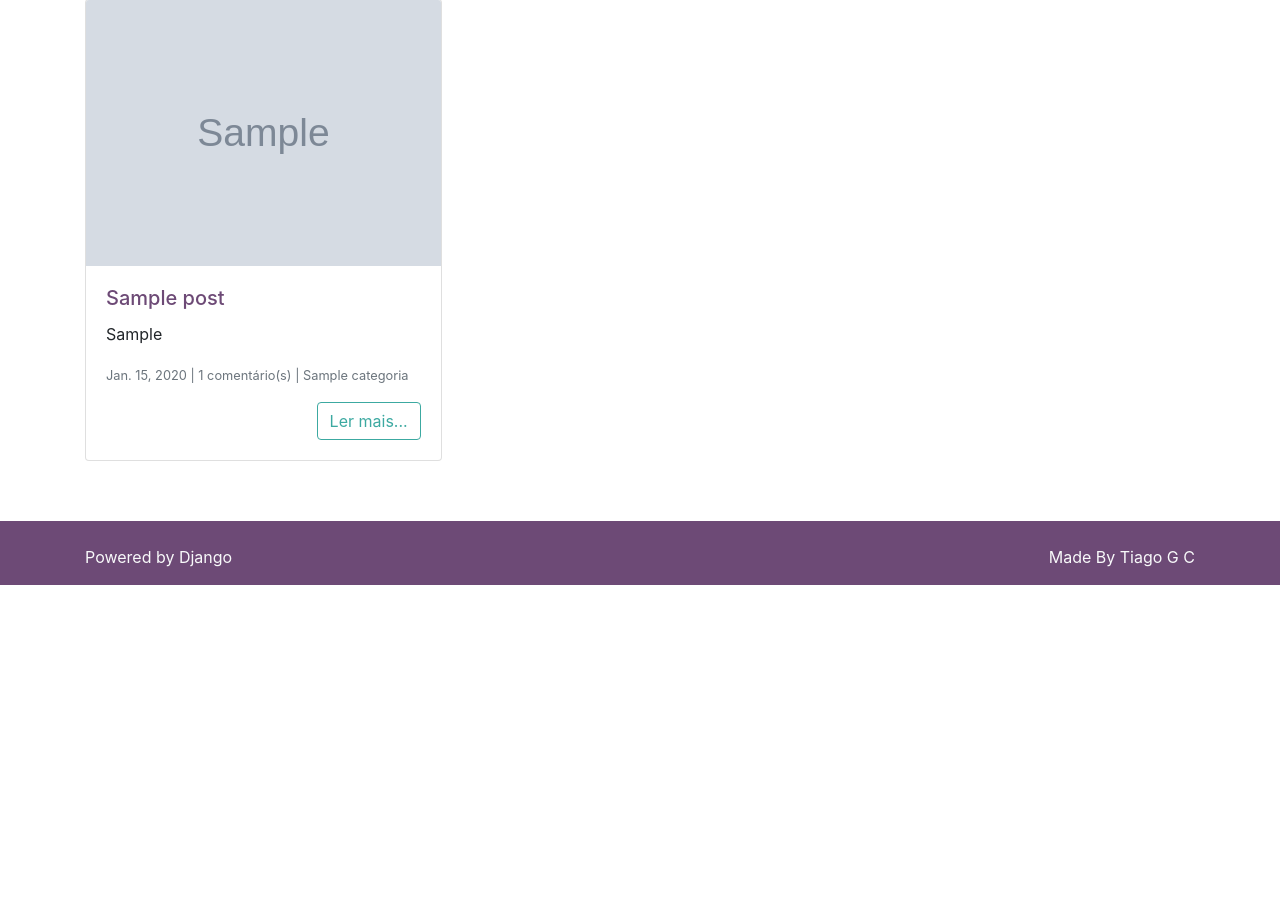
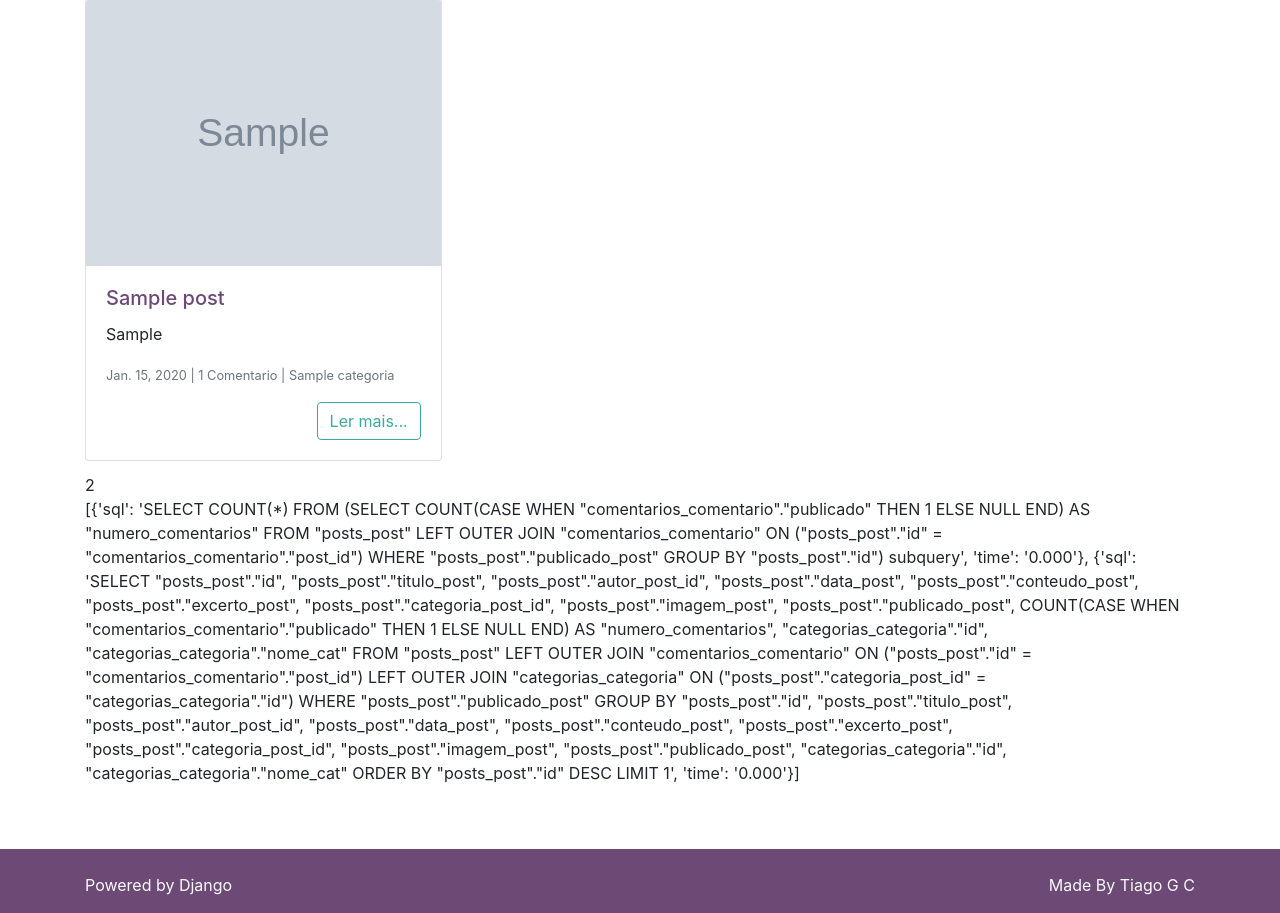
Before and after one commit to tgc77/django-blog, a Django app: page / in a window 1280 px wide. Shown: the part 81-994 px from the top of the page. Before the commit the page ends 666 px from the top, so only its background shows below. Run offline with Django 3.2, Linux system fonts and the light colour scheme; tables that the repository leaves empty hold one stand-in row (values such as "Sample post"); grey boxes marked "Sample" are stand-in pictures; parts of the project's set-up code (start-up, migrations or seed data) failed here and were passed over; some libraries are stand-ins or nearby versions.

Commit message:
Adding filter on comments count and applying select_related query optimization

```diff
--- a/posts/templates/posts/index.html
+++ b/posts/templates/posts/index.html
@@ -1,5 +1,6 @@
 {% extends 'base.html' %}
 {% load humanize %}
+{% load pfilters %}
 
 {% block conteudo %}
 <!-- CONTENT -->
@@ -28,7 +29,7 @@
                 <small class="text-muted">
                     {{ post.data_post|naturalday|title }}
                     |
-                    {{ post.numero_comentarios }} comentário(s)
+                    {{ post.numero_comentarios|plural_comentarios }}
                     |
                     {{ post.categoria_post }}</small>
             </p>
@@ -44,5 +45,8 @@
 </div>
 <!--/CONTENT-->
 
+{{ connection.queries|length }}
+<p>{{ connection.queries }}</p>
+
 {% include 'parciais/_pagination.html' %}
 {% endblock %}
--- /dev/null
+++ b/posts/templatetags/pfilters.py
@@ -0,0 +1,11 @@
+from django import template
+
+register = template.Library()
+
+
+@register.filter
+def plural_comentarios(num_coment: int) -> str:
+    if num_coment > 1:
+        return f"{num_coment} Comentarios"
+    else:
+        return f"{num_coment} Comentario"
--- a/posts/views.py
+++ b/posts/views.py
@@ -1,3 +1,4 @@
+from typing import Any, Dict
 from django.shortcuts import redirect, render
 from django.forms.models import BaseModelForm
 from django.http.response import HttpResponse
@@ -6,6 +7,7 @@ from django.views.generic.edit import UpdateView
 from django.db.models.query import QuerySet
 from django.db.models import Q, Count, Case, When
 from django.contrib import messages
+from django.db import connection
 
 from .models import Post
 from comentarios.forms import FormComentario
@@ -20,6 +22,7 @@ class PostIndex(ListView):
 
     def get_queryset(self) -> QuerySet:
         qs = super().get_queryset()
+        qs = qs.select_related('categoria_post')
         qs = qs.order_by('-id').filter(publicado_post=True)
         qs = qs.annotate(
             numero_comentarios=Count(
@@ -29,6 +32,11 @@ class PostIndex(ListView):
             )
         )
         return qs
+
+    def get_context_data(self, **kwargs: Any) -> Dict[str, Any]:
+        m_context = super().get_context_data(**kwargs)
+        m_context['connection'] = connection
+        return m_context
 
 
 class PostBusca(PostIndex):
```
Also changed, not shown: posts/templatetags/__init__.py (added).
